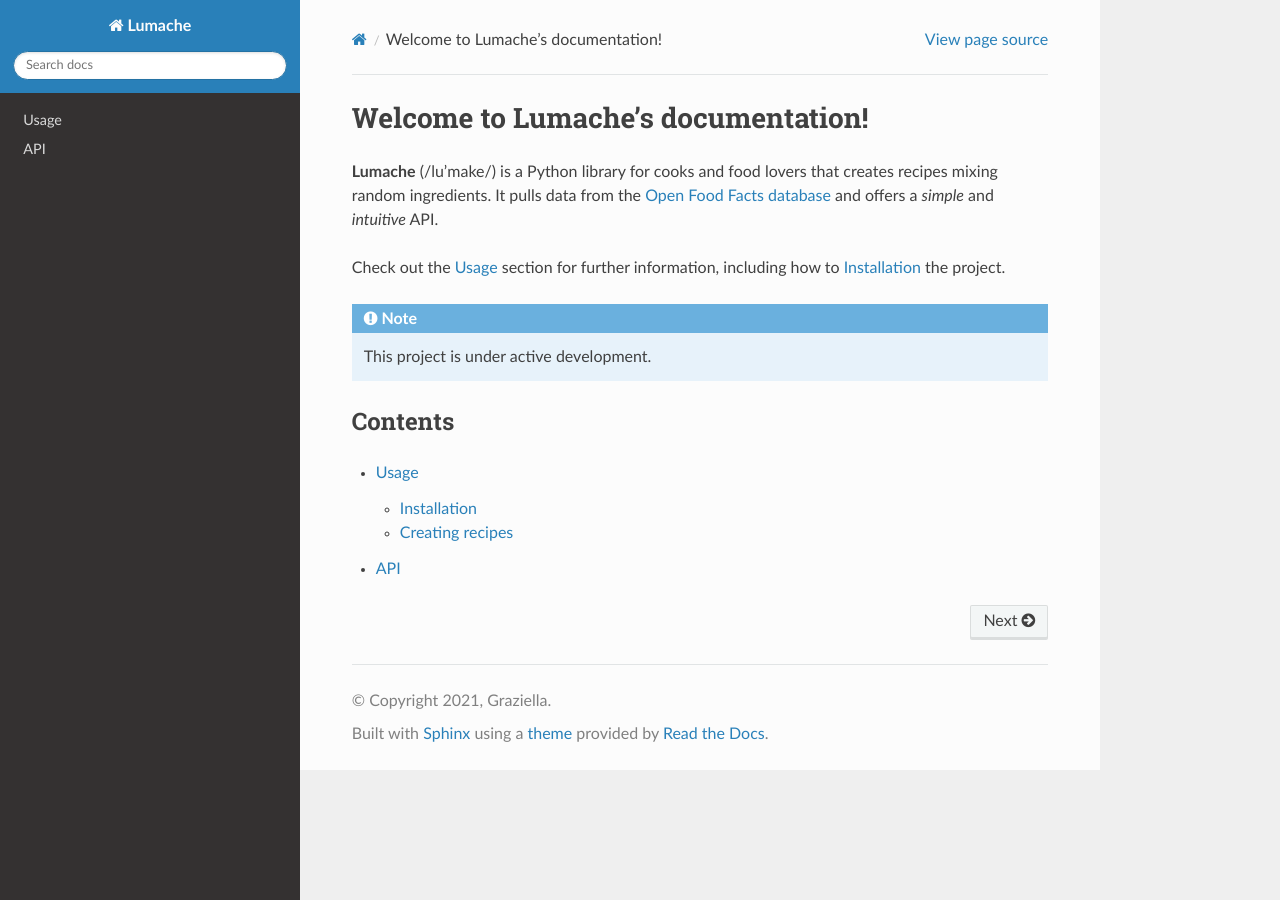
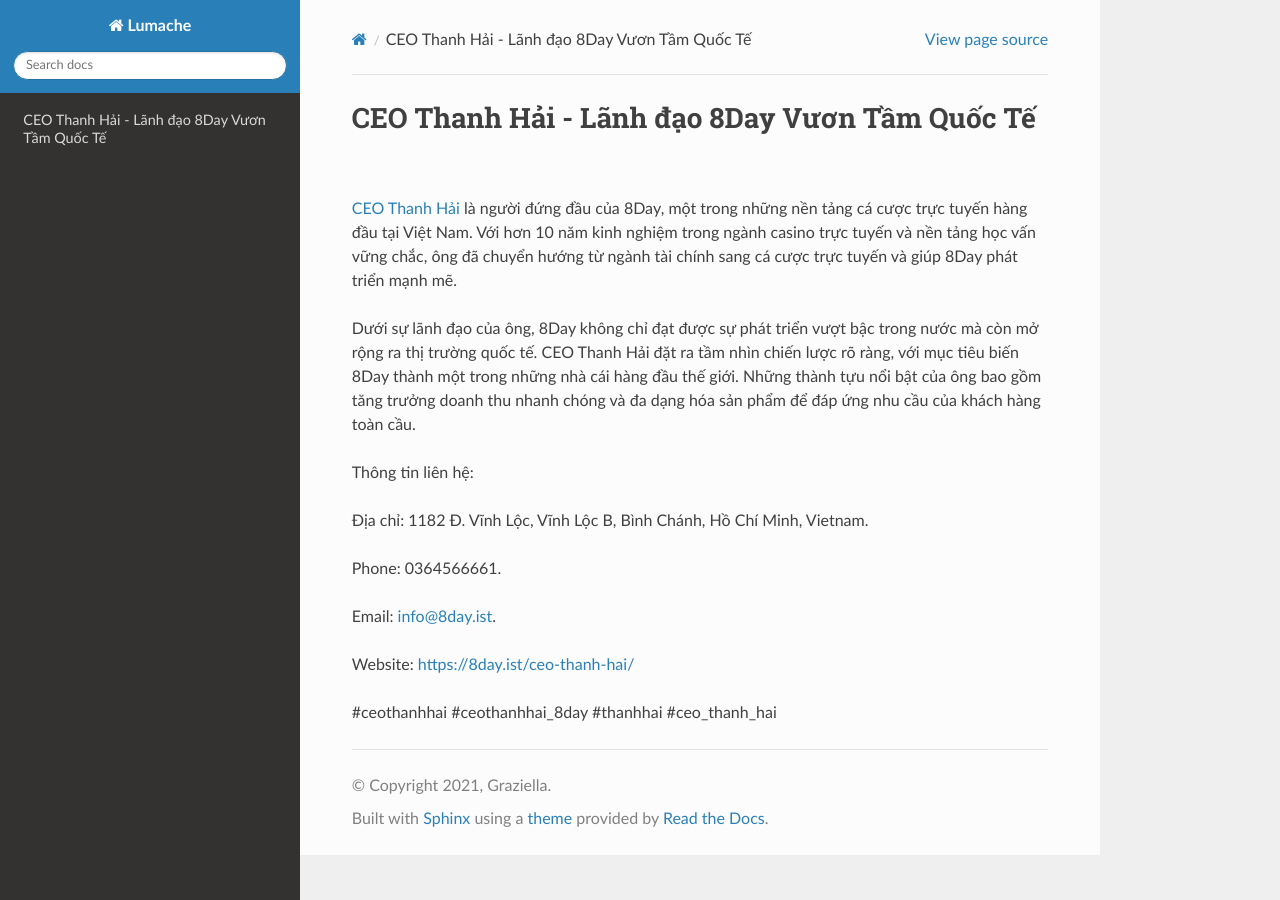
Before and after one commit to camtiennguyena/linkkceothanhhai, a Sphinx documentation site: the page built from docs/source/index.rst, in a window 1280 px wide. Built offline with Sphinx 7.4.7 and the Read the Docs theme 3.1.0, drawn with Linux system fonts in a browser that asks for light colours.

Commit message:
Update index.rst

```diff
--- a/docs/source/index.rst
+++ b/docs/source/index.rst
@@ -1,22 +1,18 @@
-Welcome to Lumache's documentation!
+CEO Thanh Hải - Lãnh đạo 8Day Vươn Tầm Quốc Tế
 ===================================
 
-**Lumache** (/lu'make/) is a Python library for cooks and food lovers
-that creates recipes mixing random ingredients.
-It pulls data from the `Open Food Facts database <https://world.openfoodfacts.org/>`_
-and offers a *simple* and *intuitive* API.
+`CEO Thanh Hải <https://8day.ist/ceo-thanh-hai/>`_ là người đứng đầu của 8Day, một trong những nền tảng cá cược trực tuyến hàng đầu tại Việt Nam. Với hơn 10 năm kinh nghiệm trong ngành casino trực tuyến và nền tảng học vấn vững chắc, ông đã chuyển hướng từ ngành tài chính sang cá cược trực tuyến và giúp 8Day phát triển mạnh mẽ.
 
-Check out the :doc:`usage` section for further information, including
-how to :ref:`installation` the project.
+Dưới sự lãnh đạo của ông, 8Day không chỉ đạt được sự phát triển vượt bậc trong nước mà còn mở rộng ra thị trường quốc tế. CEO Thanh Hải đặt ra tầm nhìn chiến lược rõ ràng, với mục tiêu biến 8Day thành một trong những nhà cái hàng đầu thế giới. Những thành tựu nổi bật của ông bao gồm tăng trưởng doanh thu nhanh chóng và đa dạng hóa sản phẩm để đáp ứng nhu cầu của khách hàng toàn cầu.
 
-.. note::
+Thông tin liên hệ:
 
-   This project is under active development.
+Địa chỉ: 1182 Đ. Vĩnh Lộc, Vĩnh Lộc B, Bình Chánh, Hồ Chí Minh, Vietnam.
 
-Contents
---------
+Phone: 0364566661.
 
-.. toctree::
+Email: info@8day.ist.
 
-   usage
-   api
+Website: https://8day.ist/ceo-thanh-hai/
+
+#ceothanhhai #ceothanhhai_8day #thanhhai #ceo_thanh_hai
```
